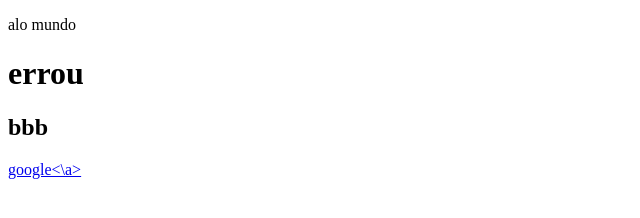
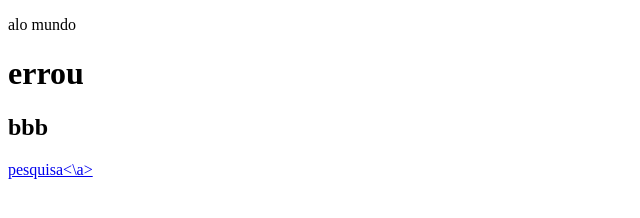
Before and after one commit to LeonardoGiacomozzi/curso-git, a plain HTML site: page index.html in a window 1280 px wide. Shown: the full height of the page, 0-640 px from the left. Drawn offline with Linux system fonts and the light colour scheme.

Commit message:
google para pesquisa

```diff
--- a/index.html
+++ b/index.html
@@ -9,6 +9,6 @@
         <p>alo mundo</p>
         <h1>errou</h1>
         <h2>bbb</h2>
-        <a href="www.google.com">google<\a>
+        <a href="www.google.com">pesquisa<\a>
     </body>
 </html>
```
